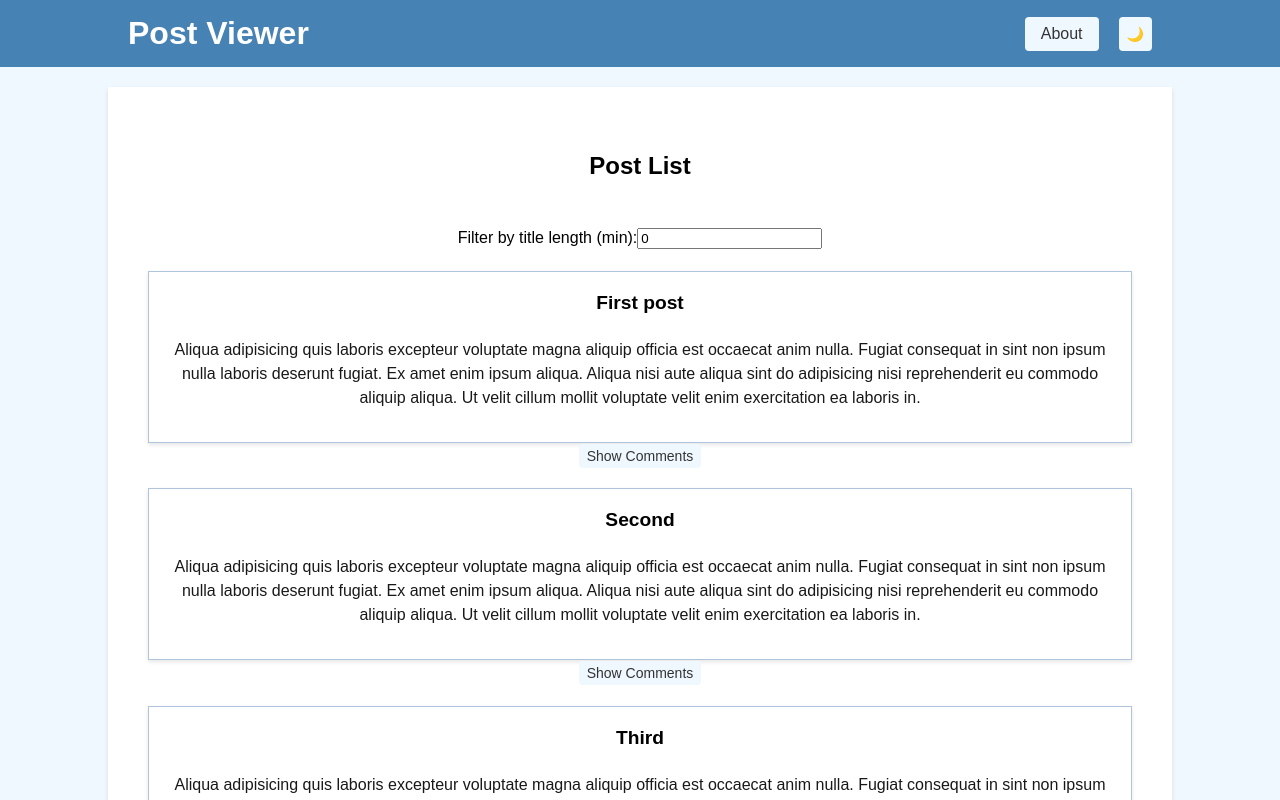
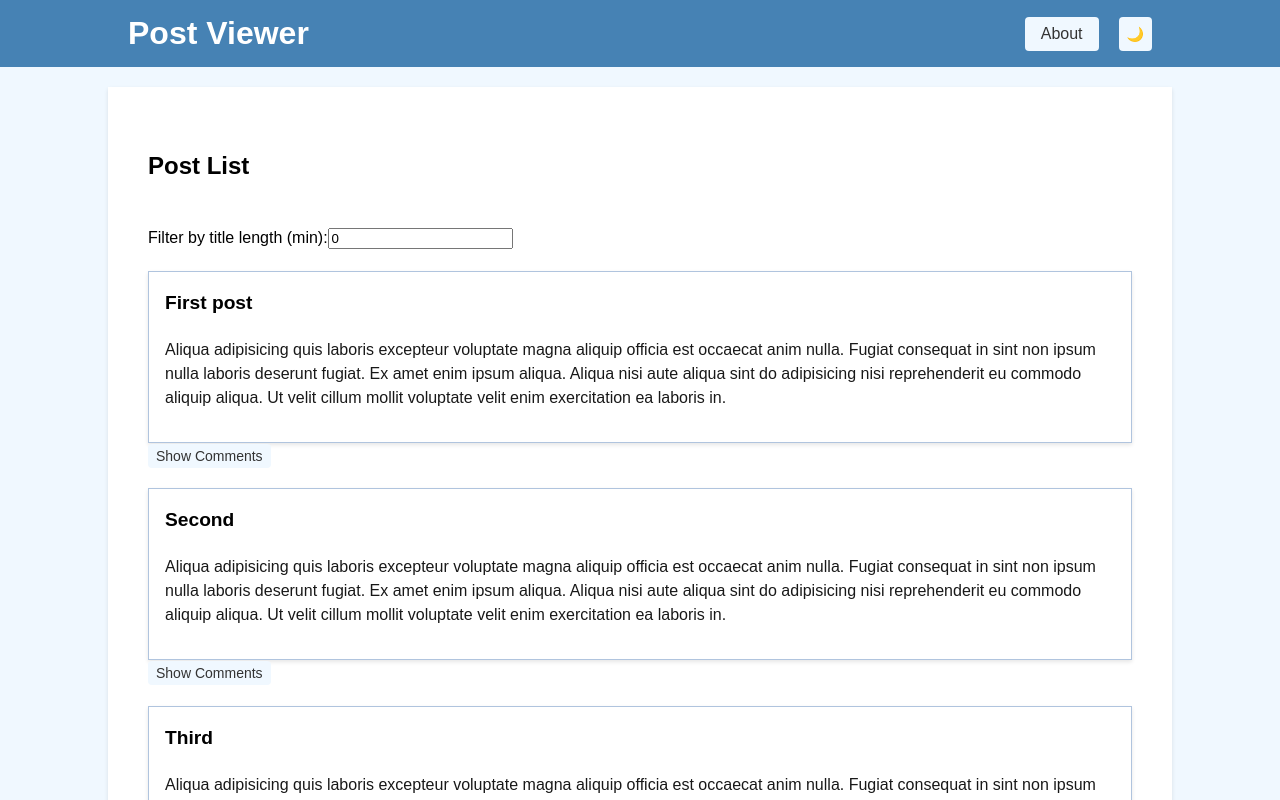
Before and after one commit to digrayden/Post-Viewer, a React (Vite) app in the folder post-viewer-app/: page / in a window 1280 px wide. Shown: the top 800 px of the page. Built offline with nearby package versions, Linux system fonts and the light colour scheme.

Commit message:
fix:fix replacements for homework-2

```diff
--- a/post-viewer-app/src/App.css
+++ b/post-viewer-app/src/App.css
@@ -1,35 +1,3 @@
-:root {
-  --bg-color: #f0f8ff;
-  --text-color: #333;
-  --header-footer-bg: #4682b4;
-  --header-footer-text: #fff;
-  --main-bg: #fff;
-  --main-text: #000000;
-  --card-shadow: 0 2px 4px rgba(0, 0, 0, 0.1);
-  --card-border: #b0c4de;
-  --primary-color: #f0f8ff;
-  --primary-hover: #b7ddff;
-  --secondary-color: #f0f8ff;
-  --secondary-hover: #b7ddff;
-  --hover-bg-light: rgba(0, 0, 0, 0.05);
-}
-
-.dark {
-  --bg-color: #0a192f;
-  --text-color: #ffffff;
-  --header-footer-bg: #112240;
-  --header-footer-text: #fdfdfd;
-  --main-bg: #172a45;
-  --main-text: #ffffff;
-  --card-shadow: 0 2px 4px rgba(0, 0, 0, 0.3);
-  --card-border: #303f60;
-  --primary-color: #1f4068;
-  --primary-hover: #2a4d7a;
-  --secondary-color: #1f4068;
-  --secondary-hover: #2a4d7a;
-  --hover-bg-light: rgba(255, 255, 255, 0.05);
-}
-
 body {
   font-family: Arial, sans-serif;
   line-height: 1.6;
--- a/post-viewer-app/src/app/App.tsx
+++ b/post-viewer-app/src/app/App.tsx
@@ -1,5 +1,4 @@
 import MainLayout from '../shared/layouts/MainLayout';
-import '../App.css'
 import Header from '../widgets/LayoutHeader/Header';
 import Footer from '../widgets/LayoutFooter/Footer';
 import PostList from '../widgets/PostList/PostList';
--- a/post-viewer-app/src/index.css
+++ b/post-viewer-app/src/index.css
@@ -1,4 +1,5 @@
 @import url(./shared/styles/global.css);
+@import url(./shared/styles/variables.css);
 
 :root {
   font-family: system-ui, Avenir, Helvetica, Arial, sans-serif;
--- a/post-viewer-app/src/shared/lib/theme/ThemeProvider.tsx
+++ b/post-viewer-app/src/shared/lib/theme/ThemeProvider.tsx
@@ -1,4 +1,4 @@
-import { useState } from 'react';
+import { useState, useEffect } from 'react';
 import type { ReactNode } from 'react';
 import { ThemeContext } from './ThemeContext';
 import type { Theme } from './ThemeContext';
@@ -10,15 +10,17 @@ interface ThemeProviderProp {
 const ThemeProvider = ({ children }: ThemeProviderProp) => {
   const [theme, setTheme] = useState<Theme>('light');
 
+  useEffect(() => {
+    document.documentElement.setAttribute('data-theme', theme);
+  }, [theme]);
+
   const changeTheme = () => {
     setTheme(prev => prev === 'light' ? 'dark' : 'light');
   };
 
   return (
     <ThemeContext.Provider value={{ theme, changeTheme }}>
-      <div className={theme}>{}
       {children}
-      </div>
     </ThemeContext.Provider>
   );
 };
--- a/post-viewer-app/src/shared/styles/global.css
+++ b/post-viewer-app/src/shared/styles/global.css
@@ -3,14 +3,17 @@ body {
   line-height: 1.6;
   margin: 0;
   padding: 0;
-  background-color: #f4f4f4;
-  color: #333;
+  background-color: var(--bg-color);
+  color: var(--text-color);
   display: flex;
   flex-direction: column;
-  justify-content: space-between;
+  transition: background-color 0.3s, color 0.3s;
 }
 
 #root {
-  margin: 0 auto;
-  text-align: center;
+  display: flex;
+  flex-direction: column;
+  flex: 1;
+  width: 100vw;
+  height: 100vh;
 }
--- /dev/null
+++ b/post-viewer-app/src/shared/styles/variables.css
@@ -0,0 +1,31 @@
+:root {
+  --bg-color: #f0f8ff;
+  --text-color: #333;
+  --header-footer-bg: #4682b4;
+  --header-footer-text: #fff;
+  --main-bg: #fff;
+  --main-text: #000000;
+  --card-shadow: 0 2px 4px rgba(0, 0, 0, 0.1);
+  --card-border: #b0c4de;
+  --primary-color: #f0f8ff;
+  --primary-hover: #b7ddff;
+  --secondary-color: #f0f8ff;
+  --secondary-hover: #b7ddff;
+  --hover-bg-light: rgba(0, 0, 0, 0.05);
+}
+
+:root[data-theme="dark"] {
+  --bg-color: #0a192f;
+  --text-color: #ffffff;
+  --header-footer-bg: #112240;
+  --header-footer-text: #fdfdfd;
+  --main-bg: #172a45;
+  --main-text: #ffffff;
+  --card-shadow: 0 2px 4px rgba(0, 0, 0, 0.3);
+  --card-border: #303f60;
+  --primary-color: #1f4068;
+  --primary-hover: #2a4d7a;
+  --secondary-color: #1f4068;
+  --secondary-hover: #2a4d7a;
+  --hover-bg-light: rgba(255, 255, 255, 0.05);
+}
--- a/post-viewer-app/src/shared/ui/Button/Button.tsx
+++ b/post-viewer-app/src/shared/ui/Button/Button.tsx
@@ -1,5 +1,5 @@
 import type { ComponentProps } from 'react';
-import { useTheme } from '../../../shared/lib/theme/useTheme';
+import { useTheme } from '../../lib/theme/useTheme';
 import styles from './Button.module.css';
 
 type ButtonProps = ComponentProps<'button'> & {
```
